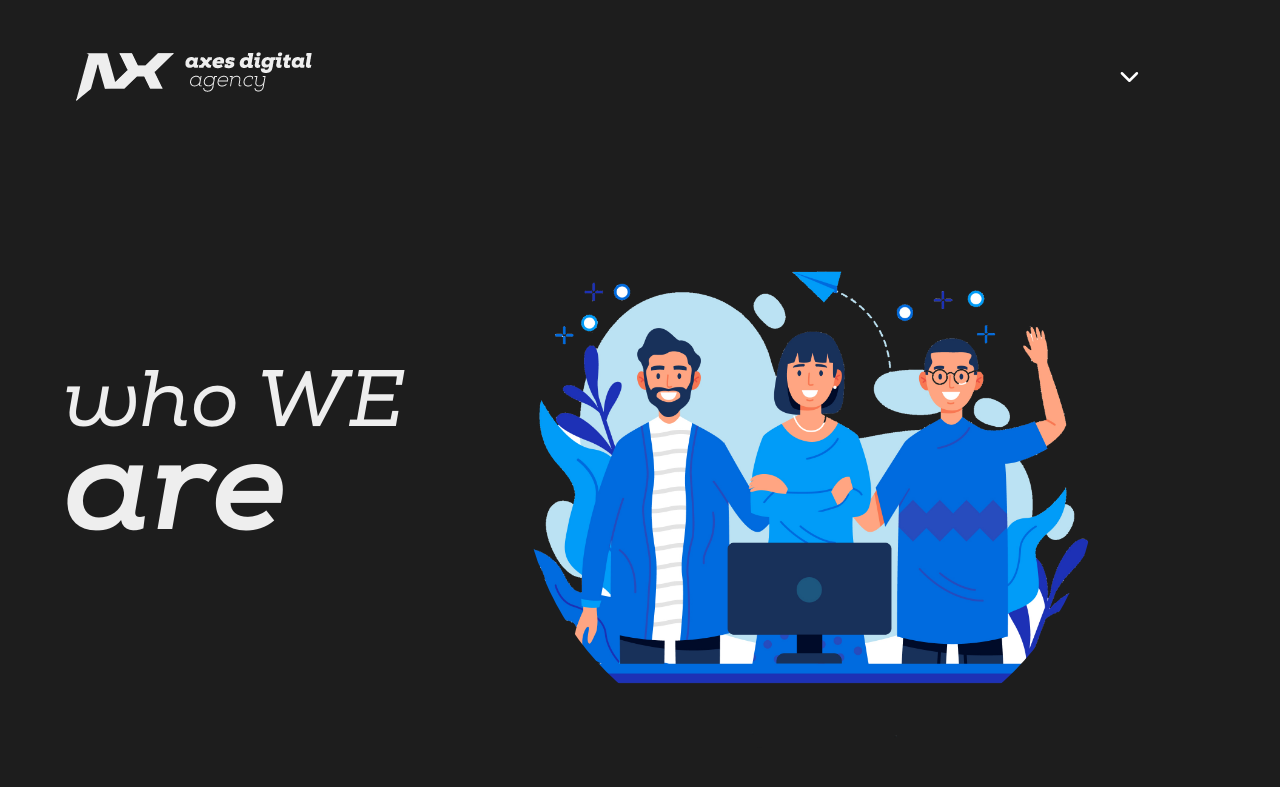
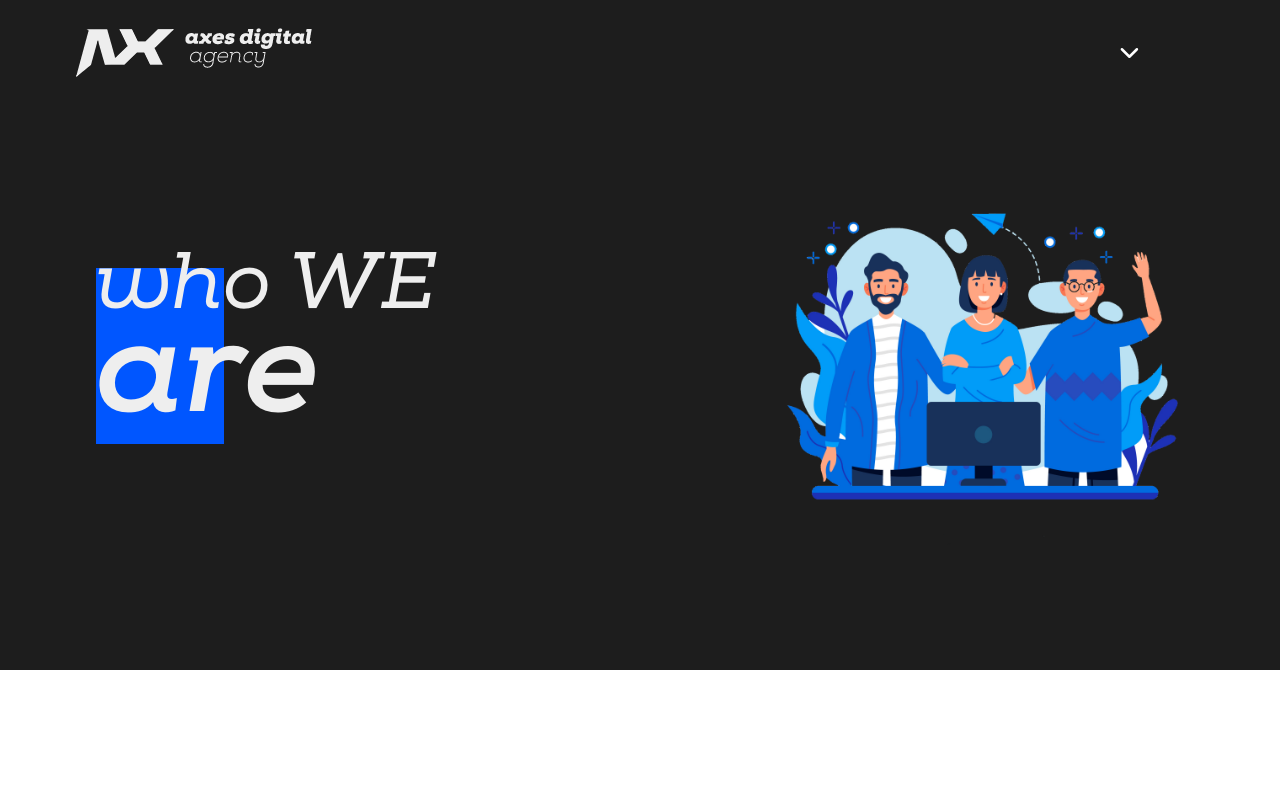
Before and after one commit to MHamada96/axes, a React (Create React App) app: page /about-us in a window 1280 px wide. Shown: the top 787 px of the page. Built offline with nearby package versions, Linux system fonts and the light colour scheme.

Commit message:
fixed issue and conflict with head and about-us page

```diff
--- a/src/components/HeadSection/HeadSection.css
+++ b/src/components/HeadSection/HeadSection.css
@@ -3,11 +3,11 @@
     background: #1d1d1d;
 }
 .head-section-container {
-    width: 90%;
+    width: 85%;
     margin: auto;
 }
 .Head {
-    height: 80vh;
+    height: 65vh;
 }
 .Head .content {
     display: flex;
@@ -33,7 +33,15 @@
 
 .Head .content img {
     width: 50%;
-    border-radius: 50%;
+    width: auto;
+    max-height: 50vh;
+}
+
+.blue-square {
+    margin-top: -11rem;
+    width: 8rem;
+    height: 11rem;
+    background-color: #0056ff;
 }
 
 @media (max-width: 576px) {
@@ -41,10 +49,17 @@
 
 /* // Small devices (landscape phones, less than 768px) */
 @media (max-width: 768px) {
+    .blue-square {
+        display: none;
+    }
+    .Head {
+        height: 70vh;
+    }
     .Head .content {
         display: flex;
         flex-direction: column;
         justify-content: space-between;
+        padding-top: 7vh;
     }
 
     .Head .content .Word1 {
@@ -72,5 +87,8 @@
 }
 
 /* // Large devices (desktops, less than 1200px) */
-@media (max-width: 1200px) {
+@media (max-width: 1200px) and (min-width: 768px) {
+    .Head {
+        height: 60vh;
+    }
 }
--- a/src/components/HeadSection/HeadSection.jsx
+++ b/src/components/HeadSection/HeadSection.jsx
@@ -10,6 +10,7 @@ export default class HeadSection extends Component {
                         <div className="hello">
                             <span className="Word1">{word1}</span>
                             <span className="Word2">{word2}</span>
+                            <div className="blue-square"></div>
                         </div>
                         <img src={image} alt="" />
                     </div>
--- a/src/pages/AboutUsPage/AboutUsPage.jsx
+++ b/src/pages/AboutUsPage/AboutUsPage.jsx
@@ -32,7 +32,7 @@ export default class AboutUsPage extends Component {
                     وبناء الهوية البصرية وتصميم الفيديو بأعلى درجات الاحترافية
                 </p>
                 <div className="img-container ">
-                    <img src={assetsimage1} alt=""></img>
+                    <img className="img-style" src={assetsimage1} alt=""></img>
                 </div>
                 <div className="buttons-section">
                     <div className="container">
--- a/src/pages/AboutUsPage/AboutUsPage.style.css
+++ b/src/pages/AboutUsPage/AboutUsPage.style.css
@@ -19,7 +19,7 @@
     flex-direction: row;
     align-items: center;
 }
-img {
+img-style {
     margin: auto;
     padding: 30px 0px;
 }
```
